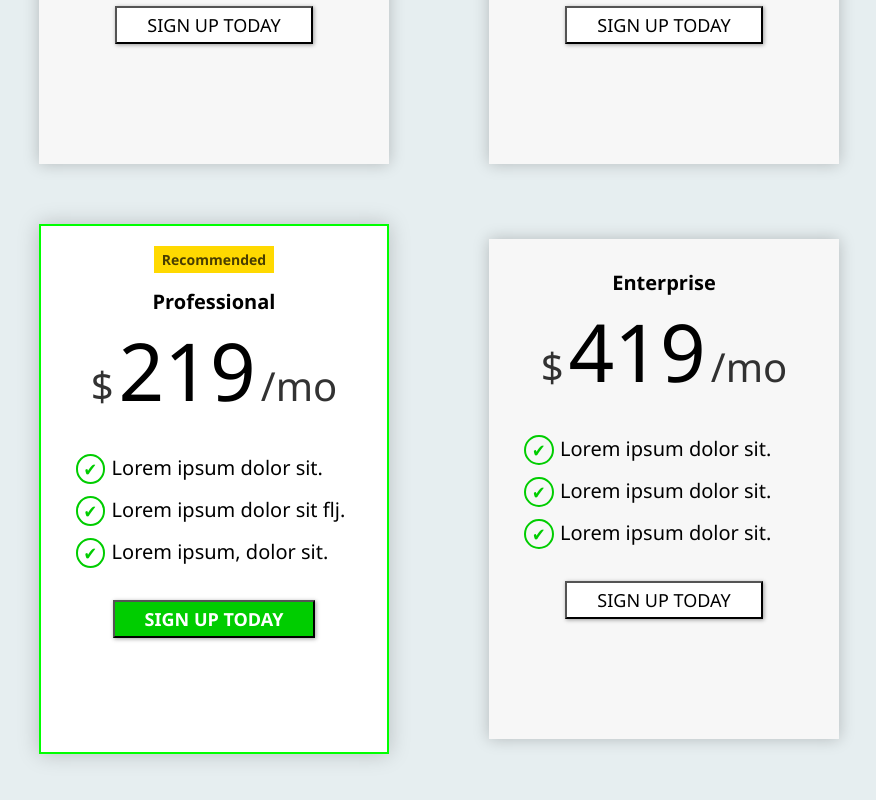
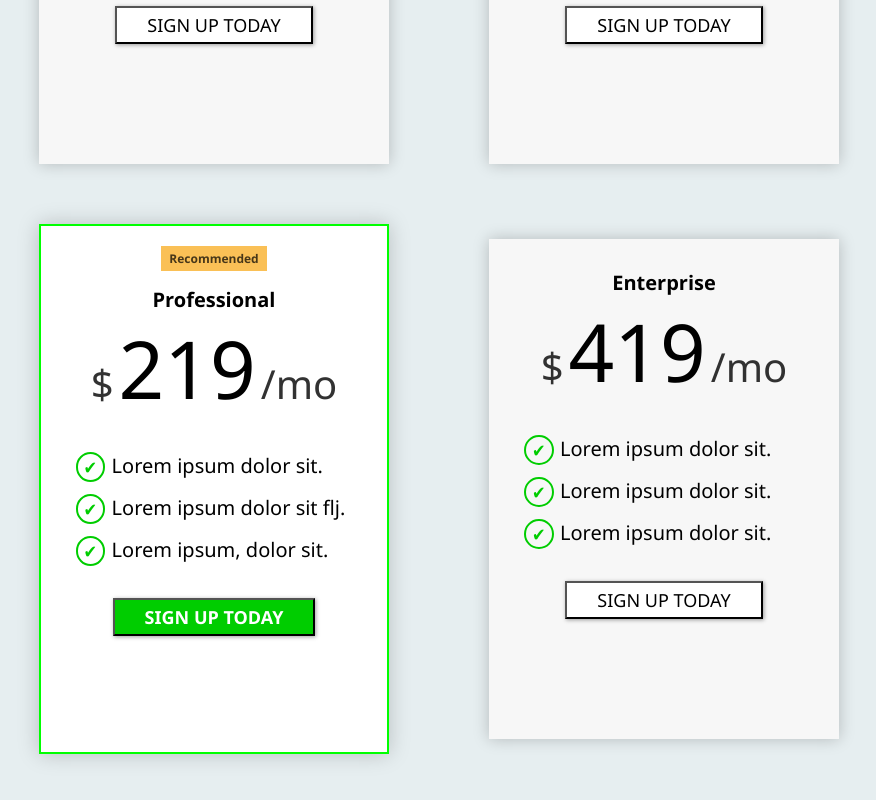
Before and after one commit to soumil-codes/HTML-CSS, a plain HTML site: page pricing page/index.html in a window 1280 px wide. Shown: the part 763-1563 px from the top of the page, without its empty margins (201-1077 px from the left). Drawn offline with Linux system fonts and the light colour scheme.

Commit message:
change recommended tag

```diff
--- a/pricing page/style.css
+++ b/pricing page/style.css
@@ -157,14 +157,14 @@
 }
 
 .pro h4{
-    background-color: rgb(255, 217, 0);
+    background-color: rgb(250, 192, 86);
     color: rgba(0, 0, 0, 0.717);
     padding: 4px 8px;
     margin-top: 20px;
     text-transform: capitalize;
     margin-bottom: -15px;
     /* border: 2px solid black; */
-    font-size: 14px;
+    font-size: 12px;
 }
 
 
```
